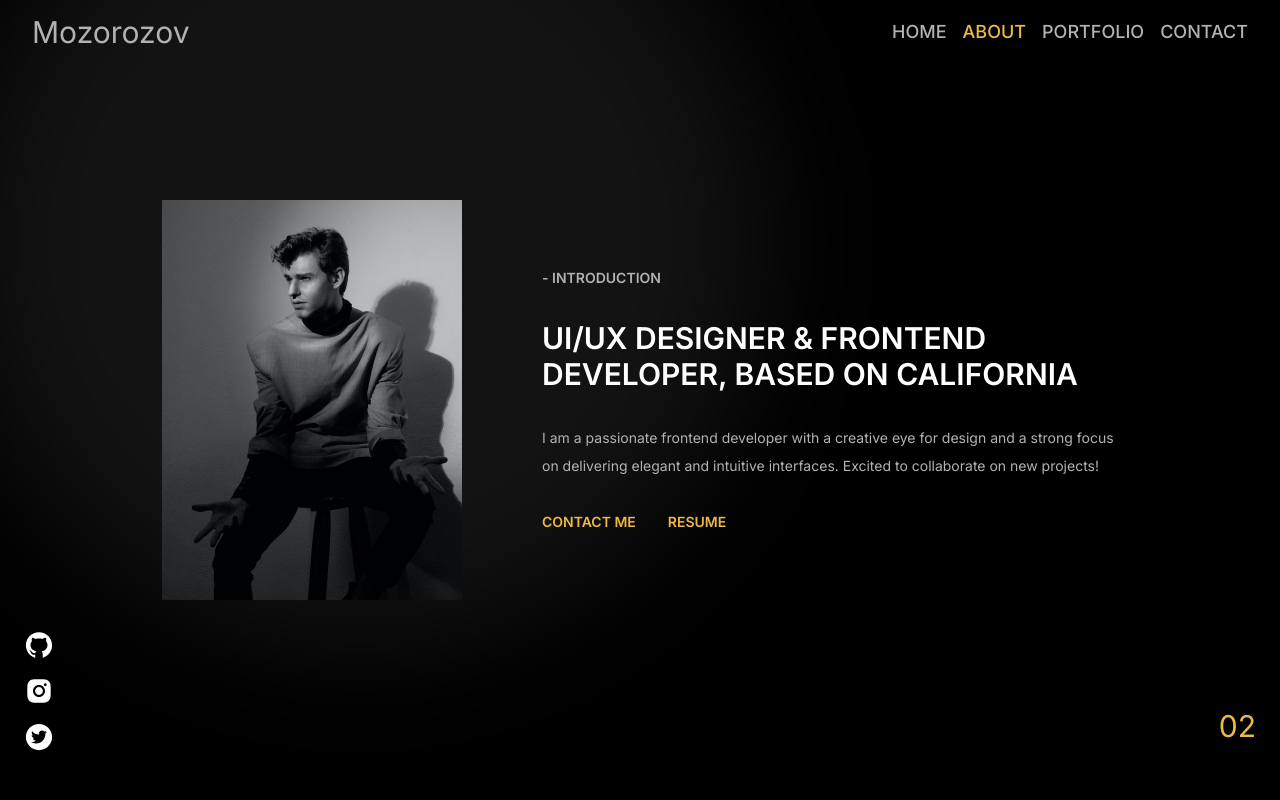
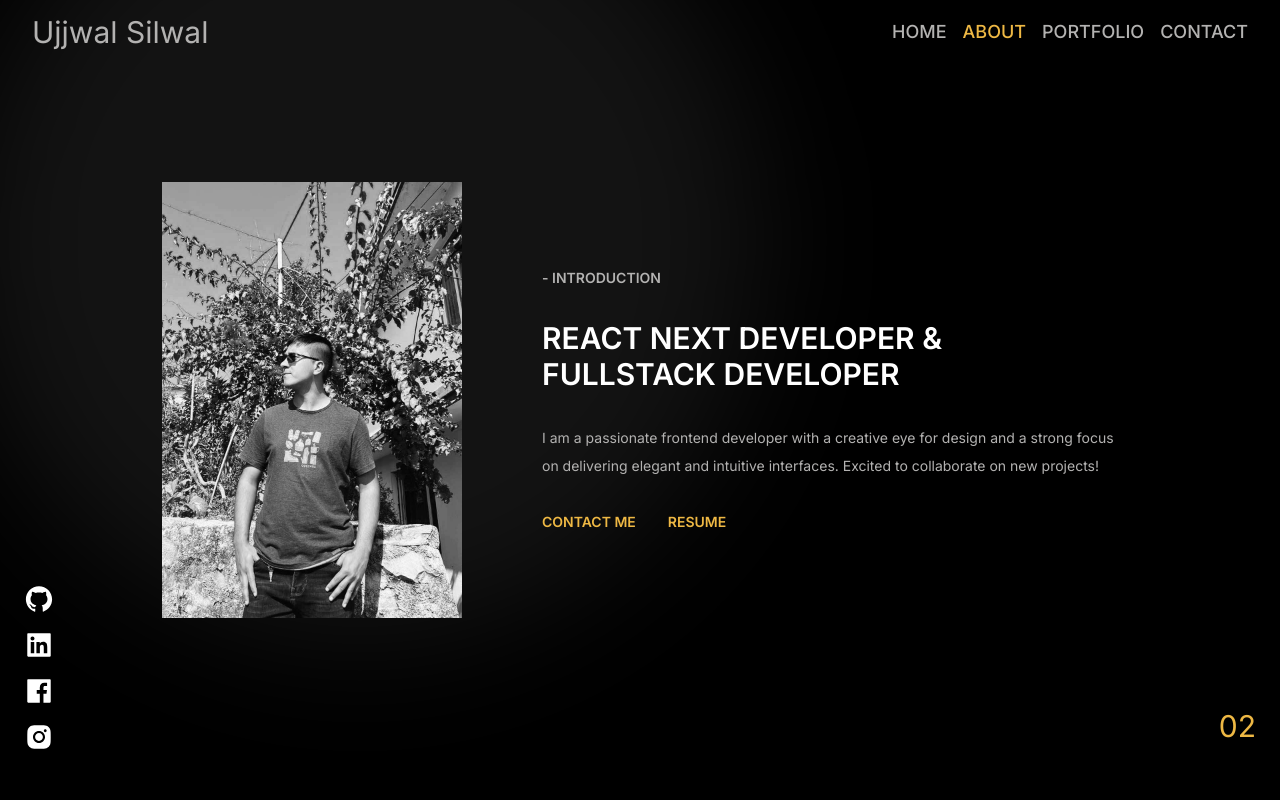
Before and after one commit to UjjwalSilwal/My-Portfolio-using-Typescript, a Next.js app: page /about in a window 1280 px wide. Shown: the top 800 px of the page. Built offline with nearby package versions, Linux system fonts and the light colour scheme.

Commit message:
updating or replacing the code with mine

```diff
--- a/Data/Data.tsx
+++ b/Data/Data.tsx
@@ -82,9 +82,9 @@ const skills = [
 ];
 
 const contacts: ContactsProps[] = [
-  { id: 1, title: "Address", text: "AungThaPyay 2 Road, TharKayTa,Yangon" },
-  { id: 2, title: "Phone", text: "+959-883-271-929" },
-  { id: 3, title: "Email", text: "yelinko.2002@gmail.com" },
+  { id: 1, title: "Address", text: "Godawari-5, Lalitpur, Nepal" },
+  { id: 2, title: "Phone", text: "+977 9808982141" },
+  { id: 3, title: "Email", text: "ujjwalsilwal321@gmail.com" },
 ];
 
 export {navLinks, projects, countUpItems, services, skills, contacts };
--- a/components/Navbar.tsx
+++ b/components/Navbar.tsx
@@ -50,7 +50,7 @@ export default function Navbar() {
     <header className={`fixed w-full top-0 left-0 z-20 ${navScroll ? "bg-Glass backdrop-blur-sm" : ""}`}>
       <nav className={`max-w-7xl mx-auto px-4 sm:px-6 lg:px-8 ${showMenu ? "hidden" : ""}`}>
         <div className="flex justify-between items-center h-16">
-          <Link href="/" className="text-3xl text-WhiteGray">Mozorozov</Link>
+          <Link href="/" className="text-3xl text-WhiteGray">Ujjwal Silwal</Link>
           <div className="hidden md:flex items-center justify-center space-x-4">
             {navLinks.map(navLink => (
               <Link key={navLink.path} href={navLink.path} className={`text-lg uppercase font-medium TextShadow ${isActive(navLink.path)}`}>
--- a/components/Wrapper.tsx
+++ b/components/Wrapper.tsx
@@ -2,8 +2,9 @@ import Link from "next/link";
 import { WrapperProps } from "@/Types";
 import {
   AiFillGithub,
+  AiFillFacebook,
   AiFillInstagram,
-  AiFillTwitterCircle,
+  AiFillLinkedin
 } from "react-icons/ai";
 
 export default function Wrapper({pageIndex,children,className}: WrapperProps) {
@@ -14,14 +15,17 @@ export default function Wrapper({pageIndex,children,className}: WrapperProps) {
       <>{children}</>
 
       <div className="fixed bottom-12 left-6 hidden md:flex items-center flex-col gap-4">
-        <Link href={"https://www.github.com"} target={"_blank"}>
+        <Link href={"https://github.com/UjjwalSilwal"} target={"_blank"}>
           <AiFillGithub className={socialClassNames} />
         </Link>
-        <Link href={"https://www.instagram.com"} target={"_blank"}>
+        <Link href={"https://www.linkedin.com/in/ujjwal-silwal-1a6360301/"} target={"_blank"}>
+          <AiFillLinkedin className={socialClassNames} />
+        </Link>
+        <Link href={"https://www.facebook.com/ujjwal.silwal.731/"} target={"_blank"}>
+          <AiFillFacebook className={socialClassNames} />
+        </Link>
+        <Link href={"https://www.instagram.com/uzzowal/"} target={"_blank"}>
           <AiFillInstagram className={socialClassNames} />
-        </Link>
-        <Link href={"https://www.twitter.com"} target={"_blank"}>
-          <AiFillTwitterCircle className={socialClassNames} />
         </Link>
       </div>
       <div className="fixed bottom-14 right-6 xs:text-3xl text-2xl text-Orange">
--- a/pages/about.tsx
+++ b/pages/about.tsx
@@ -13,7 +13,7 @@ export default function about() {
       <Wrapper pageIndex={2}>
         <div className="flex flex-col gap-12 lg:flex-row items-center justify-center mb-12 min-h-screen lg:mb-0 pt-28 lg:pt-0">
           <Image
-            src={"/about.jpg"}
+            src={'/about.jpg'}
             width={300}
             height={300}
             alt={"about image"}
@@ -23,7 +23,7 @@ export default function about() {
               - Introduction
             </div>
             <div className="font-semibold text-3xl mt-8 text-White uppercase">
-              UI/UX Designer & FrontEnd Developer, based on California
+              React Next Developer & FullStack Developer
             </div>
             <p className="text-WhiteGray text-sm mt-8 leading-7">
               {" "}
--- a/pages/index.tsx
+++ b/pages/index.tsx
@@ -6,12 +6,12 @@ export default function Home() {
       <Head>
         <title>Ujjwal's Portfolio</title>
       </Head>
-      <Wrapper pageIndex={1} className="max-w-2xl text-center flex flex-col justify-center">
+      <Wrapper pageIndex={1} className="max-w-3xl text-center flex flex-col justify-center">
         <div className="flex sm:justify-between items-center gap-4 sm:gap-0">
           <div className="text-xl sm:text-3xl uppercase text-WhiteGray font-bold">Hi I&apos;m</div>
-          <div className="sm:h-2 sm:w-[30rem] xs:w-[19rem] rounded-sm bg-Orange"></div>
+          <div className="sm:h-2 sm:w-[38rem] xs:w-[19rem] rounded-sm bg-Orange"></div>
         </div>
-        <div className="sm:text-[7.2rem] xs:text-7xl text-5xl text-White font-medium">Ujjwal </div>
+        <div className="sm:text-[7.2rem] xs:text-7xl text-5xl text-White font-medium">Ujjwal Silwal</div>
         <div className="uppercase font-bold xs:text-2xl text-xl text-Orange text-end mt-8">A Fullstack <br />developer</div>
       </Wrapper>
     </>
--- a/pages/portfolio.tsx
+++ b/pages/portfolio.tsx
@@ -14,7 +14,7 @@ export default function Portfolio() {
   return (
     <>
       <Head>
-        <title>Mozorozov | Portfolio</title>
+        <title>Ujjwal | Portfolio</title>
       </Head>
       <Wrapper pageIndex={3}>
         <div className="flex flex-col pt-40 items-center text-center">
@@ -22,7 +22,7 @@ export default function Portfolio() {
             - Portfolio
           </div>
           <div className="font-semibold text-3xl mt-8 text-White uppercase">
-            My Masterpiece Collections
+            My Masterpiece Collections/ Projects
           </div>
           <p className="text-WhiteGray text-sm mt-8 leading-7 max-w-3xl">
             I specialize in developing custom web applications that cater to
```
Also changed, not shown: public/about.jpg, 1 other file (tests, documents, lock files or other folders).
